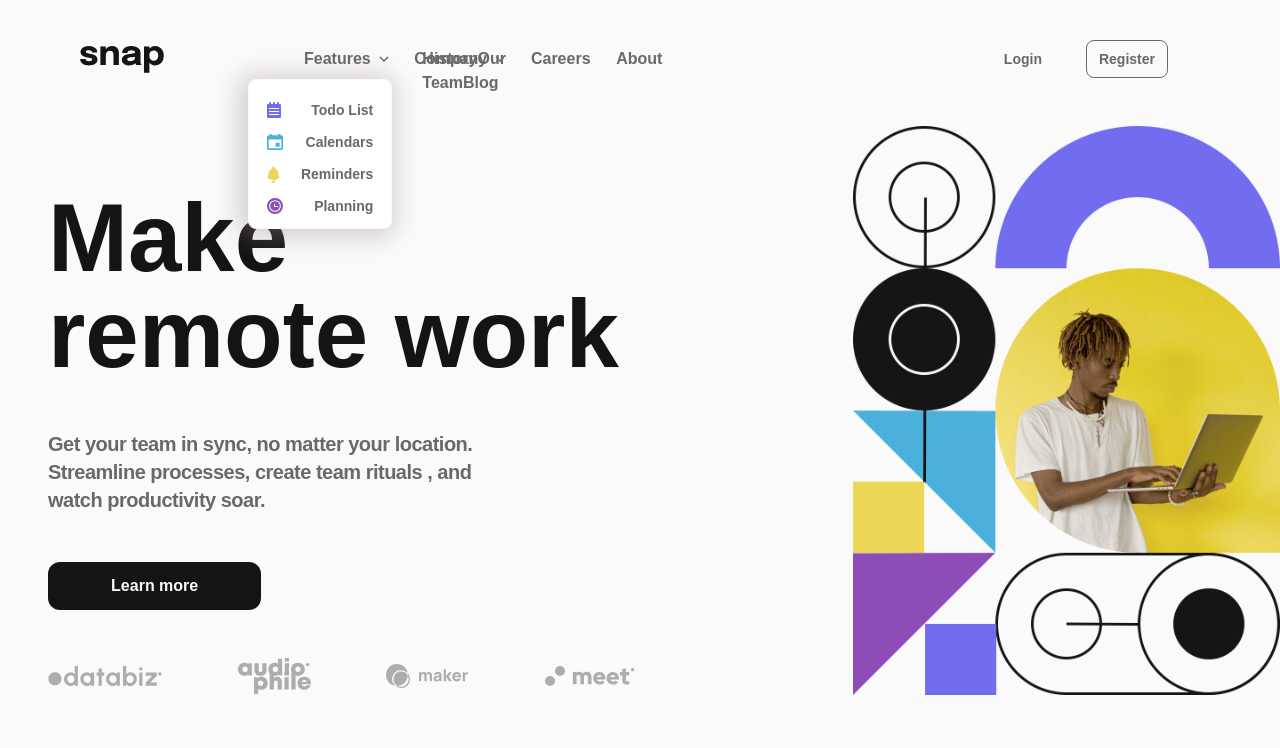
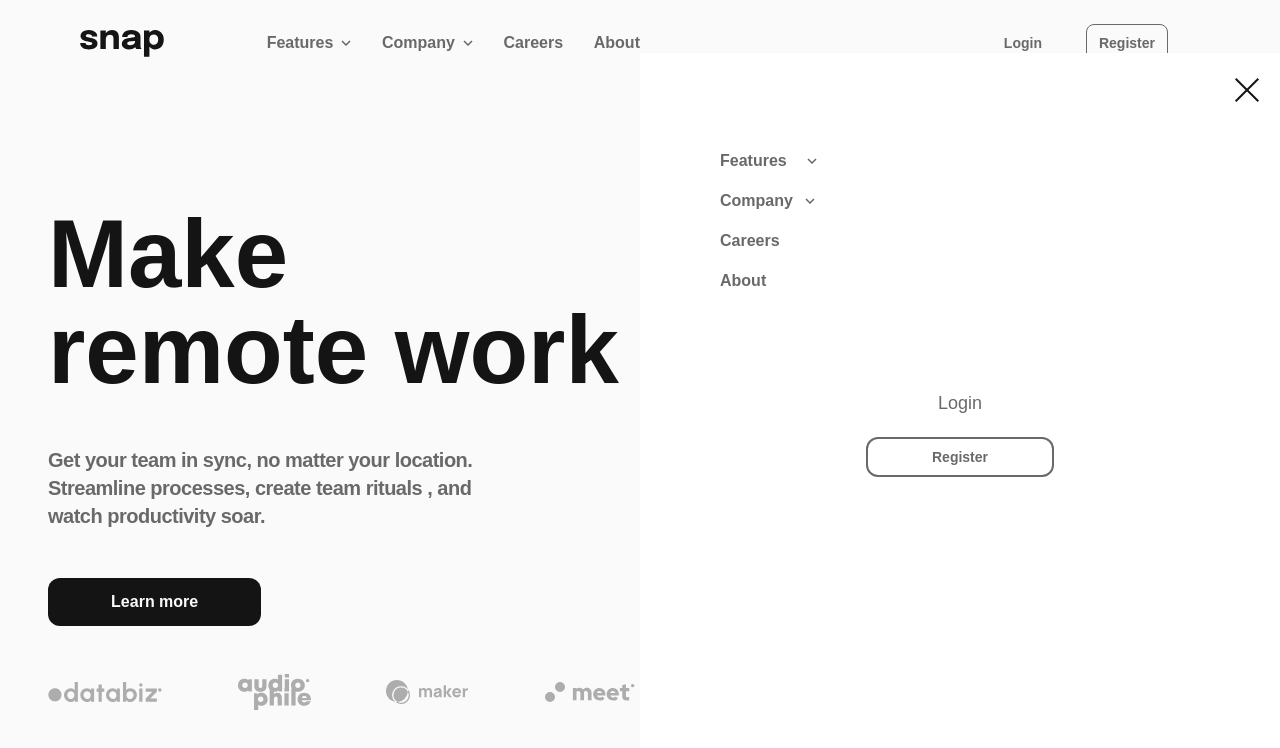
Before and after one commit to richardebrain/snap, a Next.js app: page / in a window 1280 px wide. Shown: the top 748 px of the page. Built offline with nearby package versions, Linux system fonts and the light colour scheme.

Commit message:
customized siddebar in progress

```diff
--- /dev/null
+++ b/components/CompanyList.jsx
@@ -0,0 +1,14 @@
+const CompanyList = () => {
+    return (
+        <div
+        id="content-two "
+        className=" flex flex-col justify-between items-center space-y-3 absolute top-8 -left-2 text-mediumGray text-sm w-28 bg-white border shadow-3xl border-almostWhite py-3 rounded-lg"
+      >
+        <span> History</span>
+        <span>Our Team</span>
+        <span>Blog</span>
+      </div>
+    );
+}
+
+export default CompanyList;
--- /dev/null
+++ b/components/FeaturesList.jsx
@@ -0,0 +1,32 @@
+import TodoIcon from "../public/images/icon-todo.svg";
+import ReminderIcon from "../public/images/icon-reminders.svg";
+import PlanningIcon from "../public/images/icon-planning.svg";
+import CalendarIcon from "../public/images/icon-calendar.svg";
+
+const FeaturesList = () => {
+    return (
+        <div
+                id="content-dropdown  "
+                className="flex flex-col justify-between items-center space-y-3 absolute top-8 -left-16 text-mediumGray text-sm w-36 bg-white border shadow-3xl border-almostWhite py-3 rounded-lg"
+              >
+                <span className="flex justify-between space-x-4 items-center mt-2 w-3/4">
+                  <TodoIcon />
+                  <span>Todo List</span>
+                </span>
+                <span className="flex justify-between items-center space-x-4 w-3/4">
+                  <CalendarIcon />
+                  <span>Calendars</span>
+                </span>
+                <span className="flex justify-between items-center space-x-4 w-3/4">
+                  <ReminderIcon />
+                  <span>Reminders</span>
+                </span>
+                <span className="flex justify-between items-center space-x-4 mb-3 w-3/4">
+                  <PlanningIcon />
+                  <span className="">Planning</span>
+                </span>
+              </div>
+    );
+}
+
+export default FeaturesList;
--- a/components/Header.jsx
+++ b/components/Header.jsx
@@ -4,61 +4,57 @@ import CloseMenu from "../public/images/icon-close-menu.svg";
 import Up from "../public/images/icon-arrow-up.svg";
 import Down from "../public/images/icon-arrow-down.svg";
 import Button from "./Button";
-import TodoIcon from "../public/images/icon-todo.svg";
-import ReminderIcon from "../public/images/icon-reminders.svg";
-import PlanningIcon from "../public/images/icon-planning.svg";
-import CalendarIcon from "../public/images/icon-calendar.svg";
+
+import { useState } from "react";
+import FeaturesList from "./FeaturesList";
+import CompanyList from "./CompanyList";
 
 const Header = () => {
+  const [Features, setFeatures] = useState(false);
+  const [company, setCompany] = useState(false);
+  const [sidebar, setSidebar] = useState(false);
+  const ToggleFeatures = () => {
+    setFeatures(!Features);
+  };
+  const ToogleCompany = () => {
+    setCompany(!company);
+  };
+  const ToggleSidebar = () => {
+    setSidebar(!sidebar);
+  }
   return (
-    <header className="my-10 flex justify-between  items-center mx-20 max-h-24 text-mediumGray ">
+    <header className="my-6 flex justify-between  items-center mx-5 max-h-24 text-mediumGray mb-20 md:mx-20 sm:my-18">
       <div className=" min-w-fit ">
         <SnapLogo />
       </div>
 
-      <div className="flex justify-between items-center  md:w-4/5">
+      <div className="flex justify-between items-center  md:w-10/12">
         <div className=" hidden w-full justify-between items-center space-x-5 md:flex">
           <div className="flex justify-between items-center w-2/5 font-semibold">
-            <span className="cursor-pointer relative flex justify-between items-center space-x-2 hover:text-almostBlack">
+            <div className="relative">
+              <span
+                className="cursor-pointer relative flex justify-between items-center space-x-2 hover:text-almostBlack"
+                onClick={ToggleFeatures}
+              >
                 <h4>Features</h4>
                 <div className="hover:text-almostBlack">
-                <Up className="hidden" />
-                <Down />
-              </div>
-              <div
-                id="content-dropdown  "
-                className="flex flex-col justify-between items-center space-y-3 absolute top-8 -left-16 text-mediumGray text-sm w-36 bg-white border shadow-3xl border-almostWhite py-3 rounded-lg"
-              >
-                <span className="flex justify-between space-x-4 items-center mt-2 w-3/4">
-                  <TodoIcon />
-                  <span>Todo List</span>
-                </span>
-                <span className="flex justify-between items-center space-x-4 w-3/4">
-                  <CalendarIcon />
-                  <span>Calendars</span>
-                </span>
-                <span className="flex justify-between items-center space-x-4 w-3/4">
-                  <ReminderIcon />
-                  <span>Reminders</span>
-                </span>
-                <span className="flex justify-between items-center space-x-4 mb-3 w-3/4">
-                  <PlanningIcon />
-                  <span className="">Planning</span>
-                </span>
+                  {!Features ? <Down /> : <Up />}
                 </div>
               </span>
-            <span className="cursor-pointer flex relative justify-between items-center space-x-2 hover:text-almostBlack">
+              {Features ? <FeaturesList /> : null}
+            </div>
+
+            <div className="relative">
+              <span className="cursor-pointer flex  justify-between items-center space-x-2 hover:text-almostBlack" onClick={ToogleCompany}>
                 <h4>Company</h4>
                 <div className="hover:text-almostBlack">
-                <Up className="hidden " />
-                <Down />
+                  {!company ? <Down /> : <Up />}
                 </div>
-              <div id="content-two " className=" absolute top-0 left-0">
-                <span> History</span>
-                <span>Our Team</span>
-                <span>Blog</span>
+
+              </span>
+             { company ?<CompanyList />:null}
             </div>
-            </span>
+
             <span className="cursor-pointer hover:text-almostBlack">
               <h4>Careers</h4>
             </span>
@@ -75,9 +71,43 @@ const Header = () => {
             </Button>
           </div>
         </div>
-        <div className="block md:hidden">
-          <OpenMenu />
-          <CloseMenu />
+        <div className={`${sidebar ?'rotate-180 duration-300 ease- out' : 'duration-300 ease-in-out rotate-0'} block md:hidden`} onClick={ToggleSidebar }>
+          { !sidebar ? <OpenMenu /> :
+          <CloseMenu />}
+        </div>
+      </div>
+      <div className=" flex items-start flex-col  fixed right-0 bg-white h-full w-1/2  z-10 overflow-x-hidden mt-[820px]   text-mediumGray space-y-24">
+        <div id="close-btn">
+            <CloseMenu  className='absolute top-6 right-5 '/>
+        </div>
+        <div id="nav-content" className=" mx-auto w-3/4 space-y-4">
+          <div className="cursor-pointer font-bold flex justify-between items-center space-x-2 hover:text-almostBlack">
+            <div className="flex w-2/3 items-center space-x-5">
+
+              <h4>Features</h4>
+              <Down/>
+            </div>
+
+          </div>
+          <div className="cursor-pointer font-bold flex justify-between items-center space-x-2 hover:text-almostBlack">
+            <div className="flex w-2/3 items-center space-x-3">
+               <h4>Company</h4>
+            <Down/>
+
+            </div>
+
+          </div>
+          <div className="cursor-pointer font-bold  hover:text-almostBlack">
+            <h4>Careers</h4>
+          </div>
+          <div className="cursor-pointer font-bold hover:text-almostBlack">
+            <h4>About</h4>
+          </div>
+
+        </div>
+        <div id="users" className="flex flex-col self-center  space-y-5">
+          <Button className='px-3  text-lg cursor-pointer hover:text-almostBlack '>Login</Button>
+          <Button className="px-16 py-2 border-solid cursor-pointer border-2 mx-8 rounded-xl font-bold border-mediumGray text-sm  hover:border-almostBlack hover:text-almostBlack ">Register</Button>
         </div>
       </div>
     </header>
```
Lines whose indentation alone changed are shown as unchanged.
